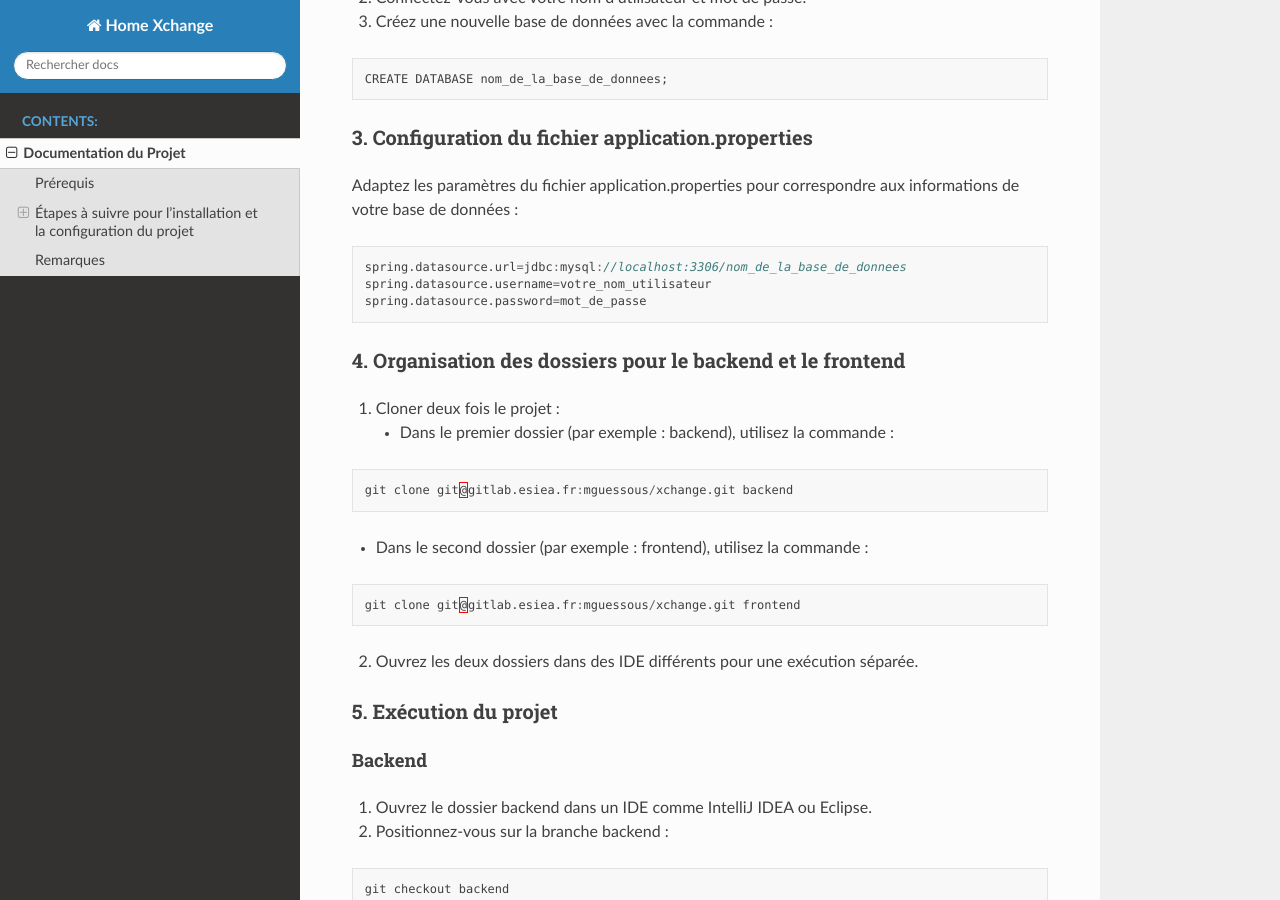
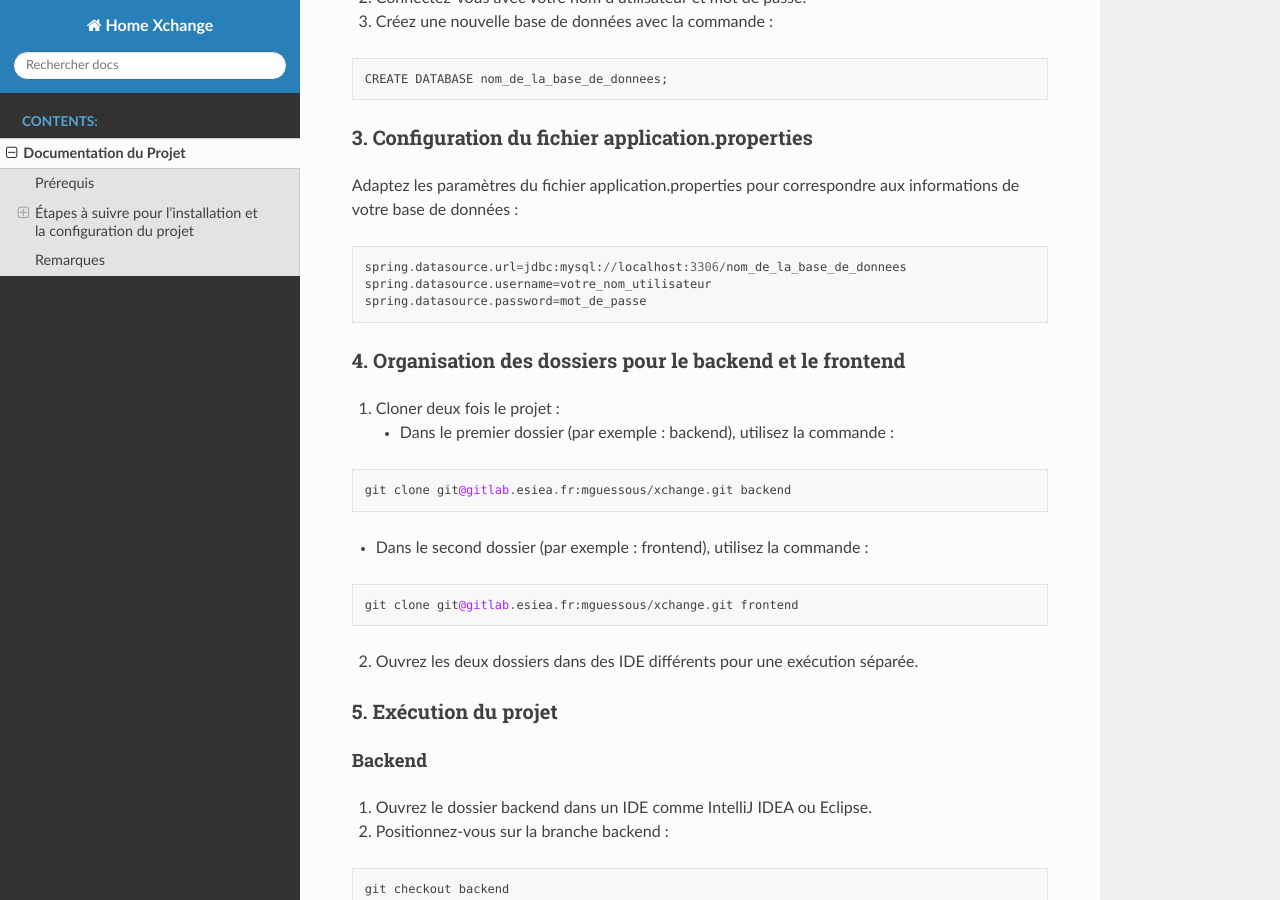
Before and after one commit to lilaiguernelala/xchange_doc, a Sphinx documentation site: the page built from docs/source/my-first-post.md, in a window 1280 px wide and 900 px high, scrolled down 1133 px. Built offline with Sphinx 7.4.7 and the Read the Docs theme 3.1.0, drawn with Linux system fonts in a browser that asks for light colours.

Commit message:
Update my-first-post.md

````diff
--- a/docs/source/my-first-post.md
+++ b/docs/source/my-first-post.md
@@ -36,7 +36,7 @@
 2. Connectez-vous avec votre nom d’utilisateur et mot de passe.
 3. Créez une nouvelle base de données avec la commande :
 
-```c++
+```python
 CREATE DATABASE nom_de_la_base_de_donnees;
 ```
 
@@ -44,7 +44,7 @@
 
 Adaptez les paramètres du fichier application.properties pour correspondre aux informations de votre base de données :
 
-```js
+```python
 spring.datasource.url=jdbc:mysql://localhost:3306/nom_de_la_base_de_donnees
 spring.datasource.username=votre_nom_utilisateur
 spring.datasource.password=mot_de_passe
@@ -55,13 +55,13 @@
 1. Cloner deux fois le projet :
    * Dans le premier dossier (par exemple : backend), utilisez la commande :
 
-```js
+```python
 git clone git@gitlab.esiea.fr:mguessous/xchange.git backend
 ```
 
    * Dans le second dossier (par exemple : frontend), utilisez la commande :
 
-```js
+```python
 git clone git@gitlab.esiea.fr:mguessous/xchange.git frontend
 ```
 
@@ -74,13 +74,13 @@
 1. Ouvrez le dossier backend dans un IDE comme IntelliJ IDEA ou Eclipse.
 2. Positionnez-vous sur la branche backend :
 
-```js
+```python
 git checkout backend
 ```
 
 3. Exécutez le backend avec Maven :
 
-```js
+```python
 mvn spring-boot:run
 ```
 
@@ -89,13 +89,13 @@
 1. Ouvrez le dossier frontend dans un IDE comme Visual Studio Code.
 2. Positionnez-vous sur la branche frontend avec la commande :
 
-```js
+```python
 git checkout frontend
 ```
 
 3. Lancez le serveur Angular :
 
-```js
+```python
 ng serve
 ```
 
@@ -103,7 +103,7 @@
 
 Ouvrez votre navigateur et accédez à :
 
-```
+```python
 http://localhost:4200
 ```
 
@@ -124,43 +124,43 @@
 * Vérifiez l'installation :
   * Version Node.js :
 
-```js
+```python
 node -v
 ```
 
   * Version npm :
 
-```js
+```python
 npm -v
 ```
 
 * Si vous rencontrez une erreur avec npm, vérifiez la politique d'exécution actuelle :
 
-```js
+```python
 Get-ExecutionPolicy
 ```
 
 * Modifiez la politique si nécessaire :
 
-```js
+```python
 Set-ExecutionPolicy RemoteSigned -Scope CurrentUser
 ```
 
 * Re-vérifiez l'installation de npm :
 
-```js
+```python
 npm -v
 ```
 
 * Vous pouriez installer Angular CLI globalement avec npm maintenant avec la commande suivante :
 
-```js
+```python
 npm install -g @angular/cli
 ```
 
 * Vérifiez l'installation :
 
-```js
+```python
 ng version
 ```
 
````
